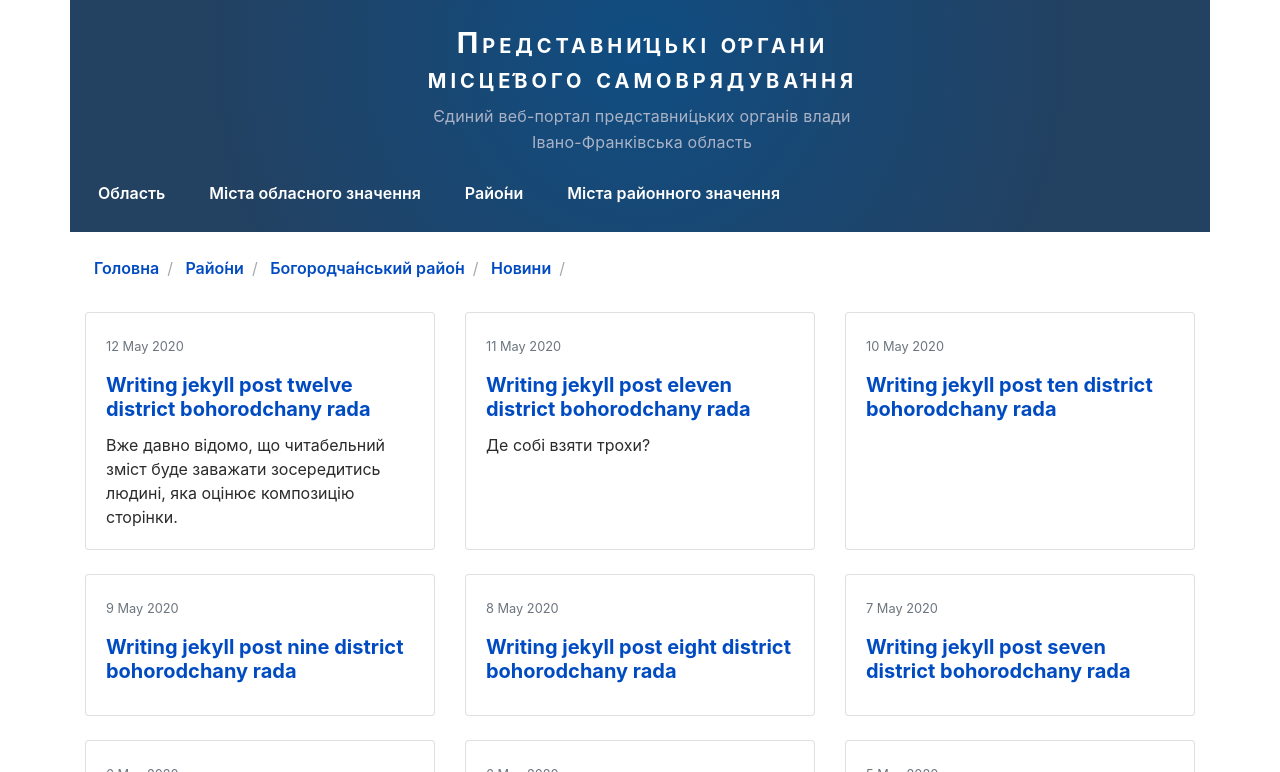
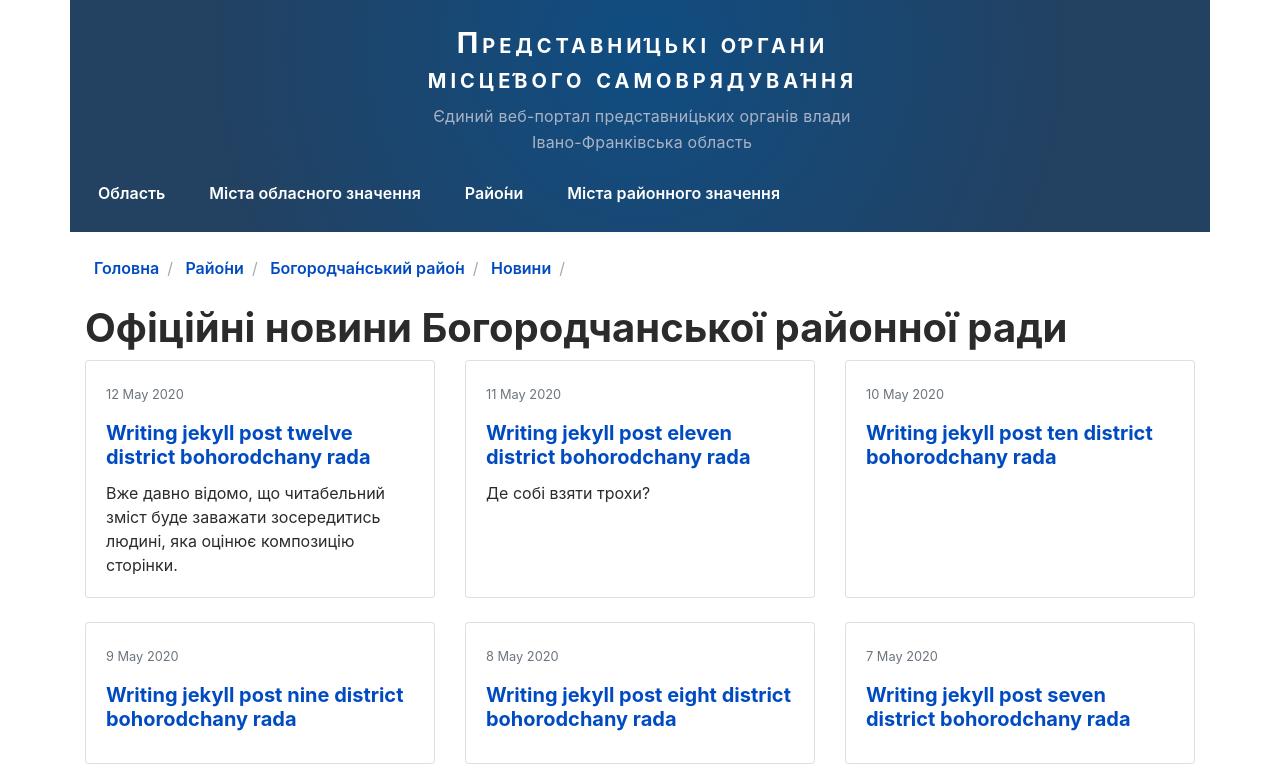
Before and after one commit to typo3uk/typo3uk.github.io, a Jekyll site: the page built from district/bohorodchany/news/index.html, in a window 1280 px wide and 900 px high, cut to the strip 128-900 px from the top of the window. Built offline with Jekyll 4.4.1, drawn with Linux system fonts in a browser that asks for light colours.

Commit message:
Change #546

```diff
--- a/district/bohorodchany/news/index.html
+++ b/district/bohorodchany/news/index.html
@@ -13,7 +13,7 @@ breadcrumb: Новини
 <div class="container">
   <div class="row">
     <div class="col-12">
-      <h1>{{ pahe.title }}</h1>
+      <h1>{{ page.title }}</h1>
       {% include news-list.html %}
     </div>
   </div>
```
